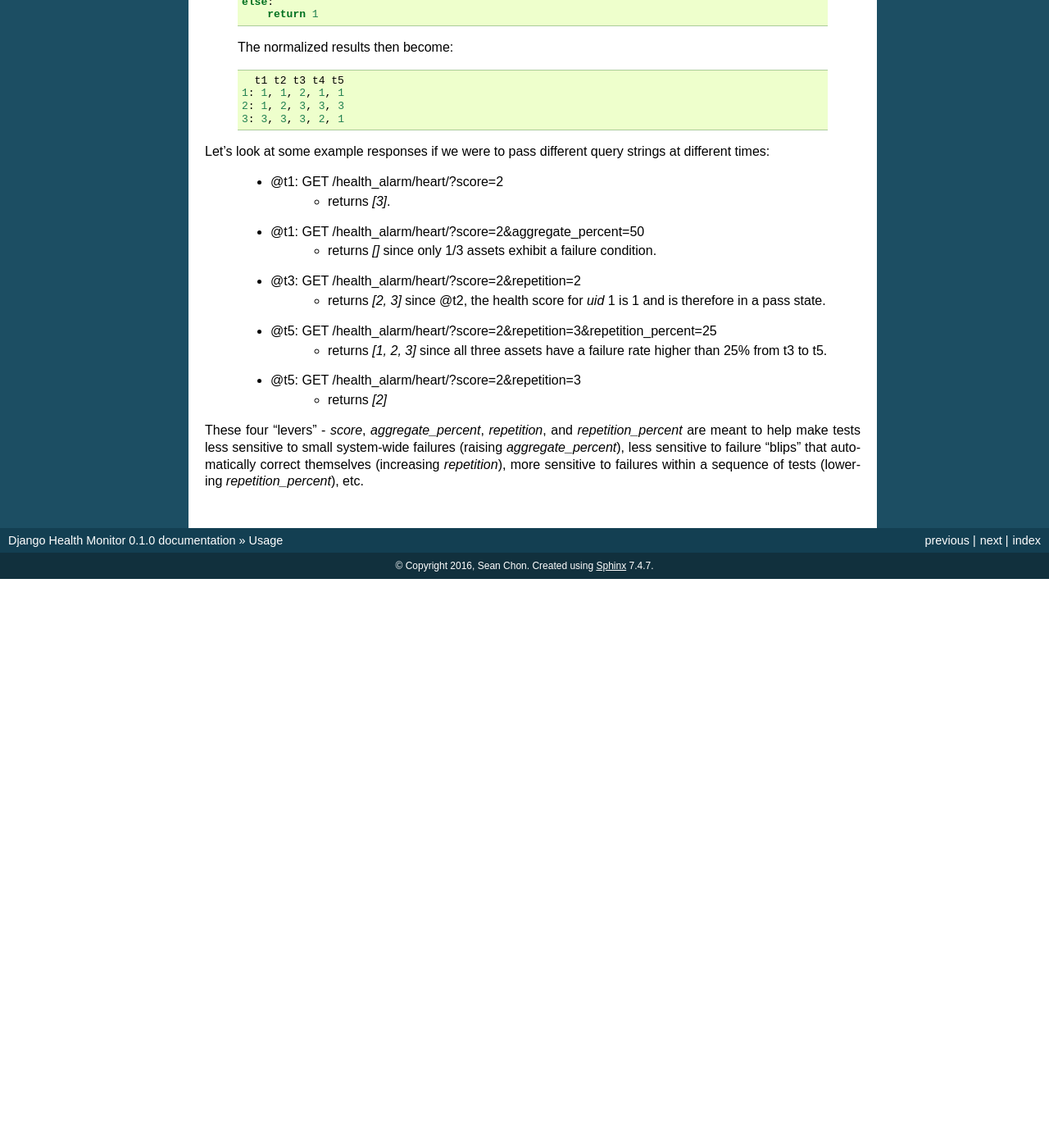
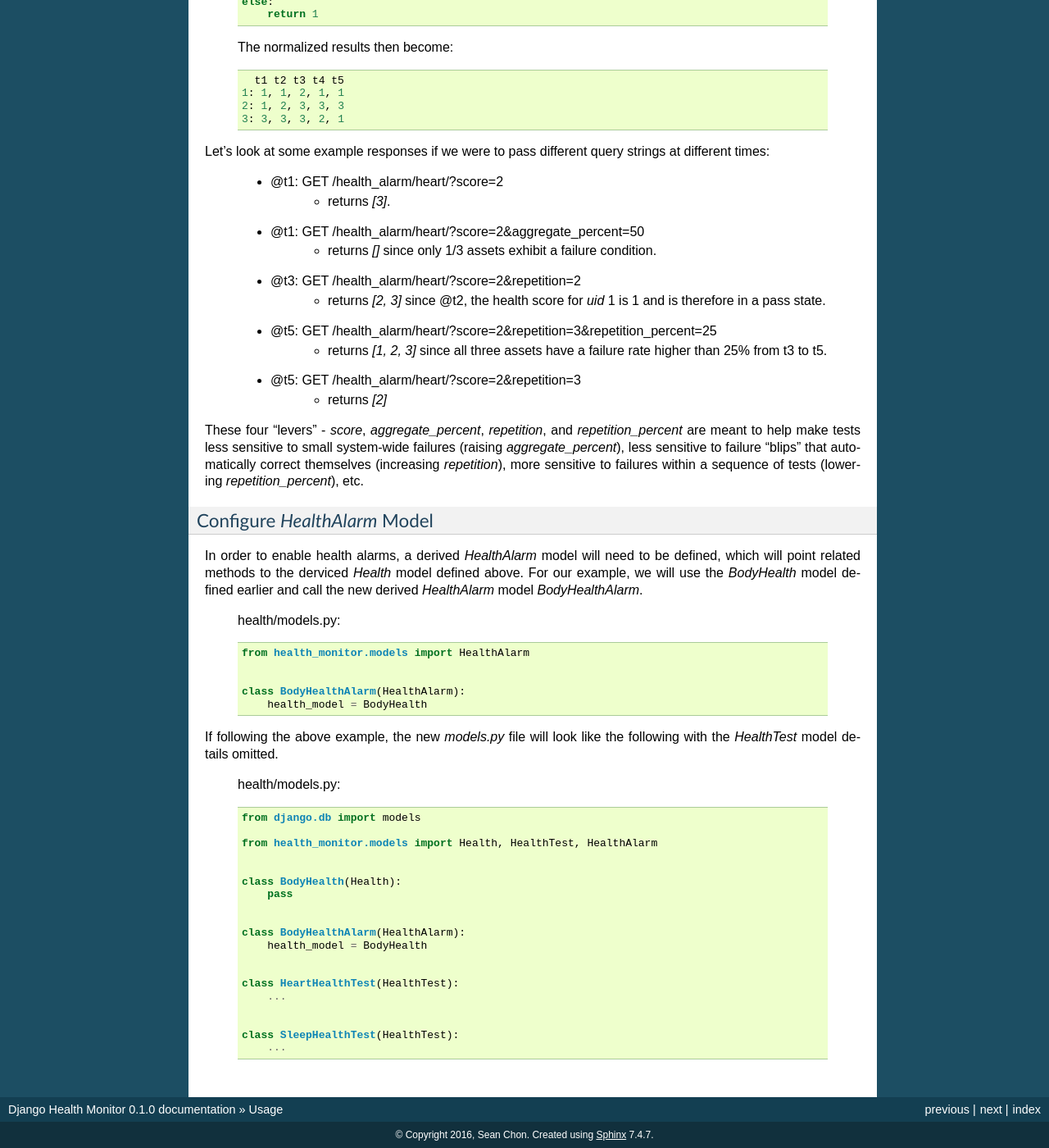
Before and after one commit to gracenote/django-health-monitor, a Sphinx documentation site: the page built from docs/usage.rst, in a window 1280 px wide and 1400 px high, scrolled down 7608 px. Shown: the whole window at 82% size. Built offline with Sphinx 7.4.7, drawn with Linux system fonts in a browser that asks for light colours; before the commit the page ends 8314 px from its top, so only the background shows below that; some of the changed text lies outside the part shown.

Commit message:
Update docs.

```diff
--- a/docs/usage.rst
+++ b/docs/usage.rst
@@ -390,3 +390,40 @@ Let's look at some example responses if we were to pass different query strings
         - returns `[2]`
 
 These four "levers" - `score`, `aggregate_percent`, `repetition`, and `repetition_percent` are meant to help make tests less sensitive to small system-wide failures (raising `aggregate_percent`), less sensitive to failure "blips" that automatically correct themselves (increasing `repetition`), more sensitive to failures within a sequence of tests (lowering `repetition_percent`), etc.
+
+Configure `HealthAlarm` Model
+-----------------------------
+
+In order to enable health alarms, a derived `HealthAlarm` model will need to be defined, which will point related methods to the derviced `Health` model defined above. For our example, we will use the `BodyHealth` model defined earlier and call the new derived `HealthAlarm` model `BodyHealthAlarm`.
+
+    health/models.py::
+
+        from health_monitor.models import HealthAlarm
+
+
+        class BodyHealthAlarm(HealthAlarm):
+            health_model = BodyHealth
+
+If following the above example, the new `models.py` file will look like the following with the `HealthTest` model details omitted.
+
+    health/models.py::
+
+        from django.db import models
+
+        from health_monitor.models import Health, HealthTest, HealthAlarm
+
+
+        class BodyHealth(Health):
+            pass
+
+
+        class BodyHealthAlarm(HealthAlarm):
+            health_model = BodyHealth
+
+
+        class HeartHealthTest(HealthTest):
+            ...
+
+
+        class SleepHealthTest(HealthTest):
+            ...
```
